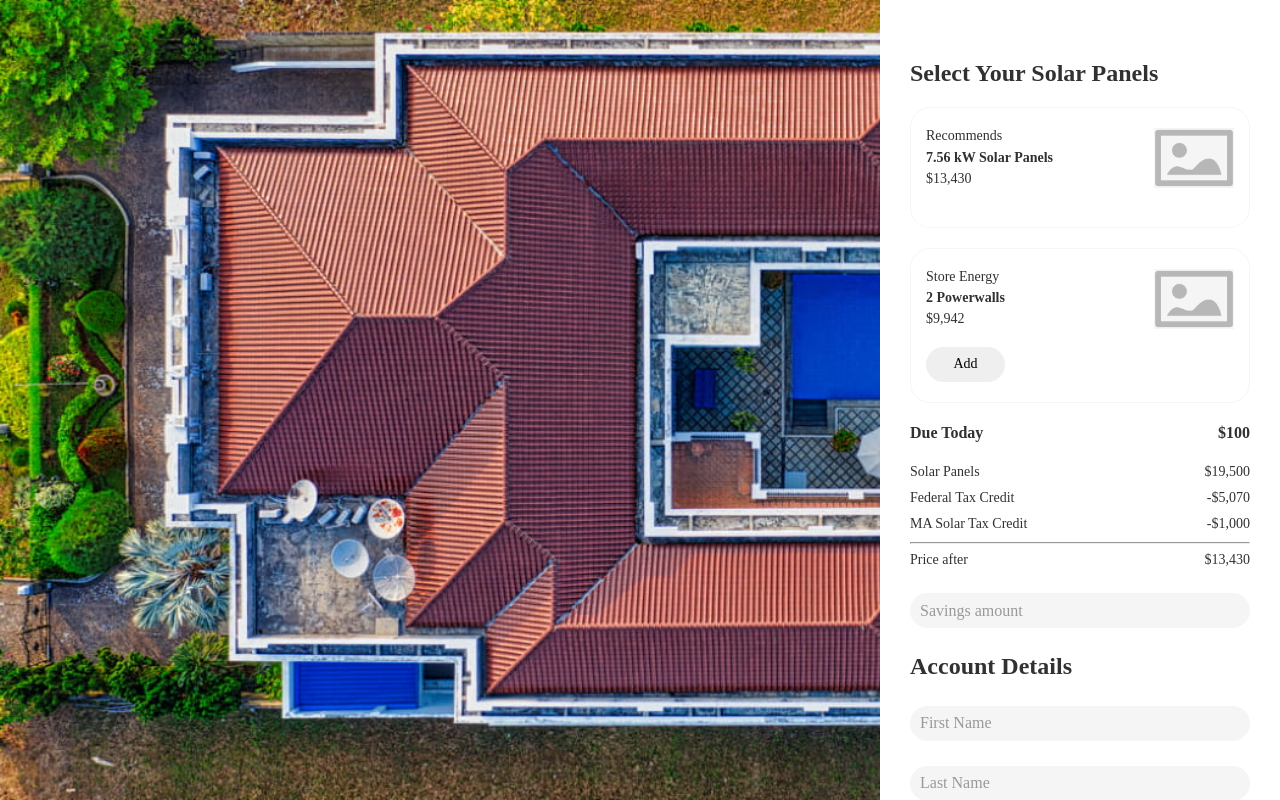
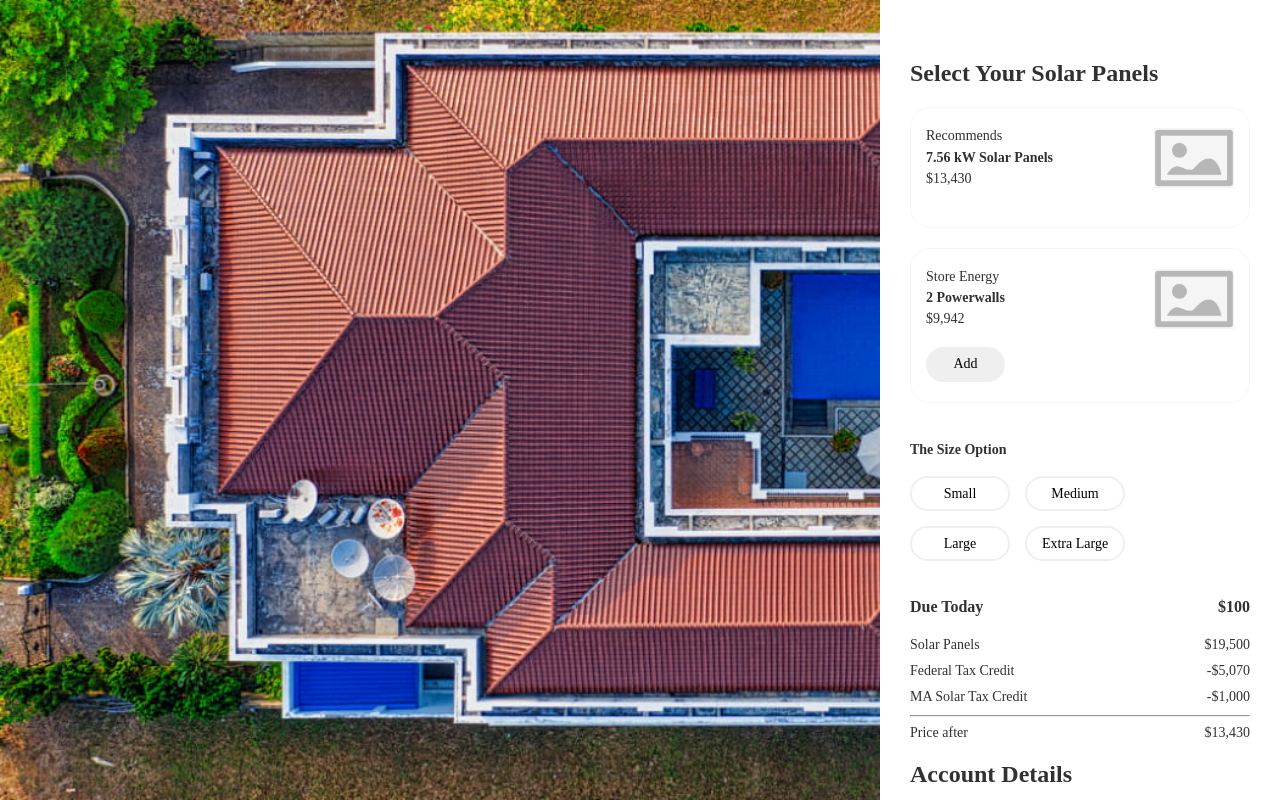
Before and after one commit to Breiter-Planet-Properties/Krina2711, a plain HTML site: page orderPage.html in a window 1280 px wide. Both pictures are taken after a click on the button "See Recommendation". Drawn offline with Linux system fonts and the light colour scheme; some packages are replaced by stand-ins of ours.

Commit message:
Add size option

```diff
--- a/css/base.css
+++ b/css/base.css
@@ -42,7 +42,15 @@ button {
   cursor: pointer;
 }
 button.border {
-  border-color: #f5f5f5;
+  border: 2px #efefef solid;
+  background-color: white;
+}
+button.border:hover, button.border.selected {
+  background-color: #efefef;
+}
+
+button, input {
+  outline: none !important;
 }
 
 h1, h2, h3, h4, h5, h6 {
--- a/css/components.css
+++ b/css/components.css
@@ -31,3 +31,14 @@
   background: no-repeat url('../img/roof.jpg');
   background-size: cover;
 }
+
+.size-option {
+  font-size: 14px;
+}
+.size-option button {
+  margin: 0 15px 15px 0;
+  max-width: 100px;
+}
+.size-option h4 {
+  width: 100%;
+}
--- a/css/layout.css
+++ b/css/layout.css
@@ -54,3 +54,6 @@ body .global-width {
 .flex.justify-between {
     justify-content: space-between;
 }
+.flex.wrap {
+    flex-wrap: wrap;
+}
--- a/js/app.js
+++ b/js/app.js
@@ -2,3 +2,11 @@ function switchBlock() {
   document.getElementsByClassName('block-one')[0].classList.add('hidden');
   document.getElementsByClassName('block-two')[0].classList.remove('hidden');
 }
+
+function selectSize(obj) {
+  let buttons = document.querySelectorAll('.size-option button')
+  for (let i = 0; i < buttons.length; i++) {
+    buttons[i].classList.remove('selected')
+  }
+  obj.classList.add('selected')
+}
--- a/orderPage.html
+++ b/orderPage.html
@@ -16,7 +16,6 @@
 <body>
   <div class="main">
     <div class="main-container">
-      <!-- <img src="img/roof.jpg" alt=""> -->
       <div class="roof"></div>
     </div>
     <div class="sidebar">
@@ -32,7 +31,7 @@
           <div class="input-wrapper">
             <input type="text" placeholder="Home address" id="autocomplete" onFocus="geolocate()">
           </div>
-          <button class="border" onclick="switchBlock()">See Recommendation</button>
+          <button onclick="switchBlock()">See Recommendation</button>
         </div>
       </div>
       <div class="block-two hidden">
@@ -59,6 +58,13 @@
               <img src="img/image-placeholder-png-2.png" alt="">
             </div>
           </div>
+          <div class="size-option flex wrap">
+            <h4>The Size Option</h4>
+            <button class="border" onclick="selectSize(this)">Small</button>
+            <button class="border" onclick="selectSize(this)">Medium</button>
+            <button class="border" onclick="selectSize(this)">Large</button>
+            <button class="border" onclick="selectSize(this)">Extra Large</button>
+          </div>
           <div class="price-detail">
             <h4 class="flex justify-between"><span>Due Today</span><span>$100</span></h4>
             <div class="flex justify-between"><span>Solar Panels</span><span>$19,500</span></div>
@@ -68,10 +74,8 @@
             <div class="flex justify-between"><span>Price after</span><span>$13,430</span></div>
           </div>
         </div>
+
         <div>
-          <div class="input-wrapper month">
-            <input type="text" placeholder="Savings amount">
-          </div>
           <h2>Account Details</h2>
           <div class="form">
             <div class="input-wrapper">
@@ -106,7 +110,7 @@
             <div class="input-wrapper">
               <input type="text" placeholder="3-digit cvv">
             </div>
-            <button class="border">Submit</button>
+            <button>Submit</button>
           </div>
         </div>
       </div>
```
